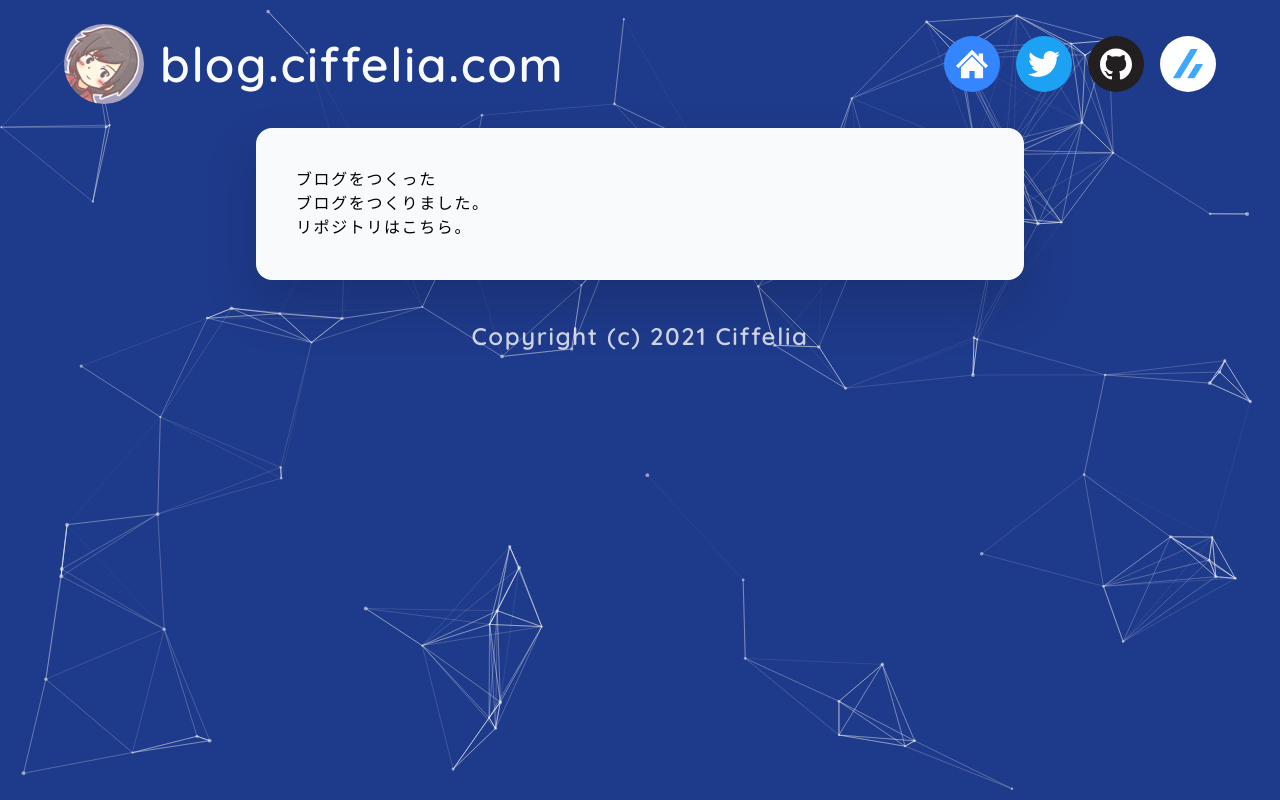
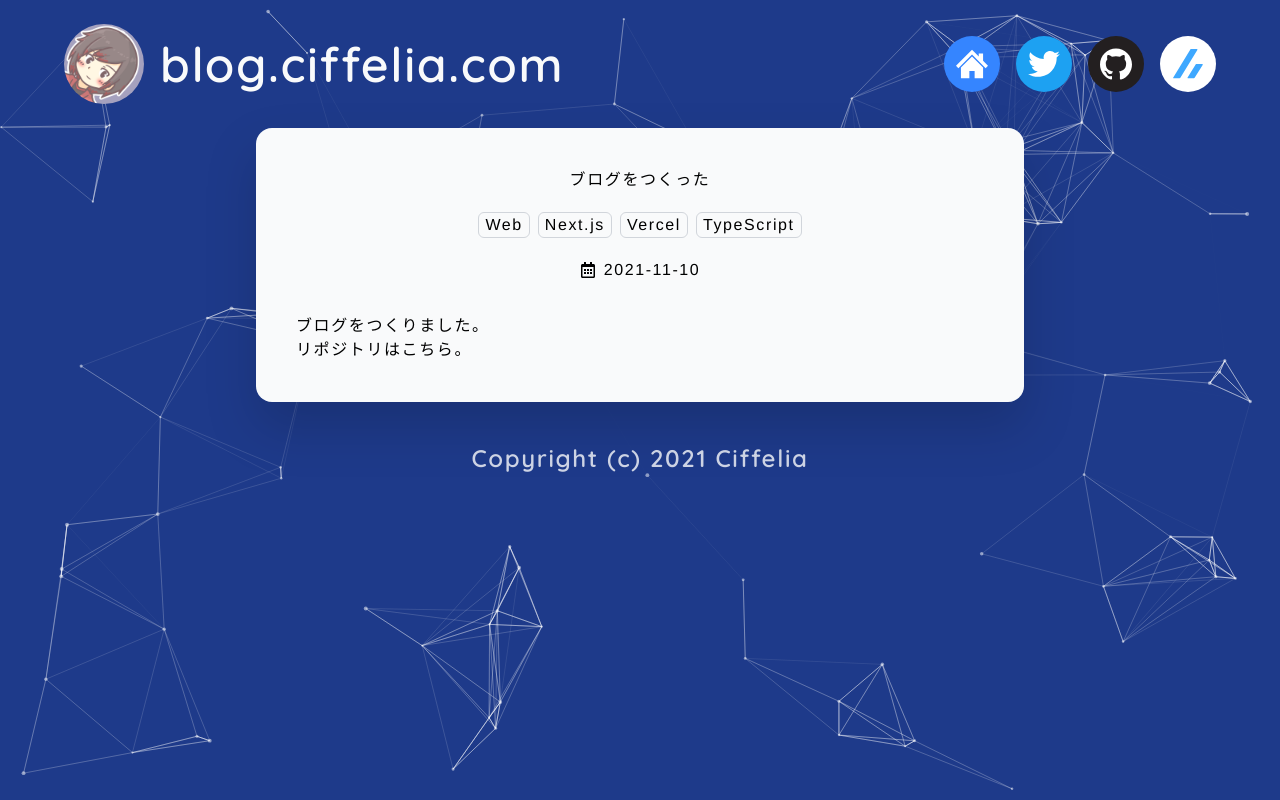
Before and after one commit to ciffelia/blog.ciffelia.com, a Next.js app: page /article/2021-11-xx-beginning in a window 1280 px wide. Built offline with nearby package versions, Linux system fonts and the light colour scheme; what @tailwindcss/typography would draw is missing.

Commit message:
Add ArticleTitle

```diff
--- a/package.json
+++ b/package.json
@@ -20,6 +20,7 @@
     "next": "^12.0.3",
     "react": "^17.0.2",
     "react-dom": "^17.0.2",
+    "react-icons": "^4.3.1",
     "react-tsparticles": "^1.37.3"
   },
   "devDependencies": {
--- /dev/null
+++ b/src/components/Timestamp.tsx
@@ -0,0 +1,16 @@
+import { format } from 'date-fns';
+
+interface Props {
+  value: Date;
+  dateOnly: boolean;
+}
+
+const Timestamp: React.FC<Props> = ({ value, dateOnly }) => {
+  return (
+    <time dateTime={value.toISOString()}>
+      {format(value, dateOnly ? 'yyyy-MM-dd' : 'yyyy-MM-dd HH:mm')}
+    </time>
+  );
+};
+
+export { Timestamp };
--- a/src/components/article/ArticleContainer.tsx
+++ b/src/components/article/ArticleContainer.tsx
@@ -1,14 +1,20 @@
 import React from 'react';
+import { ArticleMetadata } from '@/types/ArticleMetadata';
 import Container from '@/components/Container';
+import ArticleTitle from '@/components/article/ArticleTitle';
 
 export interface Props {
+  metadata: ArticleMetadata;
   children: React.ReactNode;
 }
 
-const ArticleContainer: React.FC<Props> = ({ children }) => {
+const ArticleContainer: React.FC<Props> = ({ metadata, children }) => {
   return (
     <Container>
-      <article className="prose prose-blue">{children}</article>
+      <article className="flex flex-col gap-y-8">
+        <ArticleTitle metadata={metadata} />
+        <div className="prose prose-blue">{children}</div>
+      </article>
     </Container>
   );
 };
--- /dev/null
+++ b/src/components/article/ArticleTitle.tsx
@@ -0,0 +1,32 @@
+import { FaRegCalendarAlt } from 'react-icons/fa';
+import { ArticleMetadata } from '@/types/ArticleMetadata';
+import { Timestamp } from '@/components/Timestamp';
+
+export interface Props {
+  metadata: ArticleMetadata;
+}
+
+const ArticleTitle: React.FC<Props> = ({
+  metadata: { title, modifiedAt, tags },
+}) => {
+  return (
+    <div className="flex flex-col gap-y-5">
+      <div className="prose">
+        <h1 className="text-center">{title}</h1>
+      </div>
+      <ul className="flex justify-center items-center gap-x-2">
+        {tags.map((tag) => (
+          <li key={tag} className="border border-gray-300 rounded-md px-1.5">
+            {tag}
+          </li>
+        ))}
+      </ul>
+      <div className="flex justify-center items-center gap-x-2">
+        <FaRegCalendarAlt />
+        <Timestamp value={modifiedAt} dateOnly />
+      </div>
+    </div>
+  );
+};
+
+export default ArticleTitle;
--- a/src/pages/article/2021-11-xx-beginning.tsx
+++ b/src/pages/article/2021-11-xx-beginning.tsx
@@ -19,8 +19,7 @@ const Article202111xxBeginning: React.FC = () => {
   return (
     <>
       <ArticleHead metadata={metadata} />
-      <ArticleContainer>
-        <h1>ブログをつくった</h1>
+      <ArticleContainer metadata={metadata}>
         <p>ブログをつくりました。</p>
         <p>
           リポジトリは
```
Also changed, not shown: 1 other file (tests, documents, lock files or other folders).
